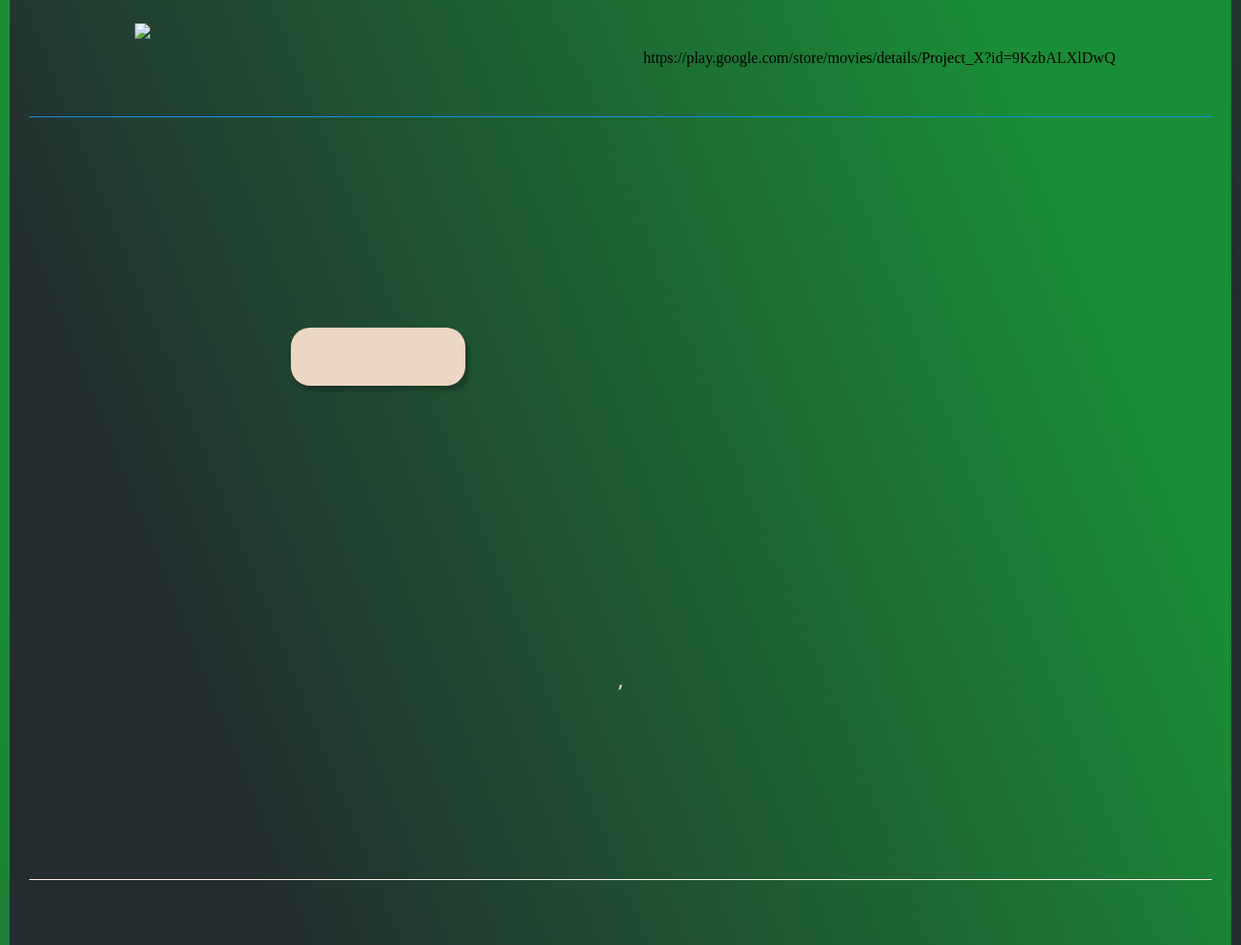
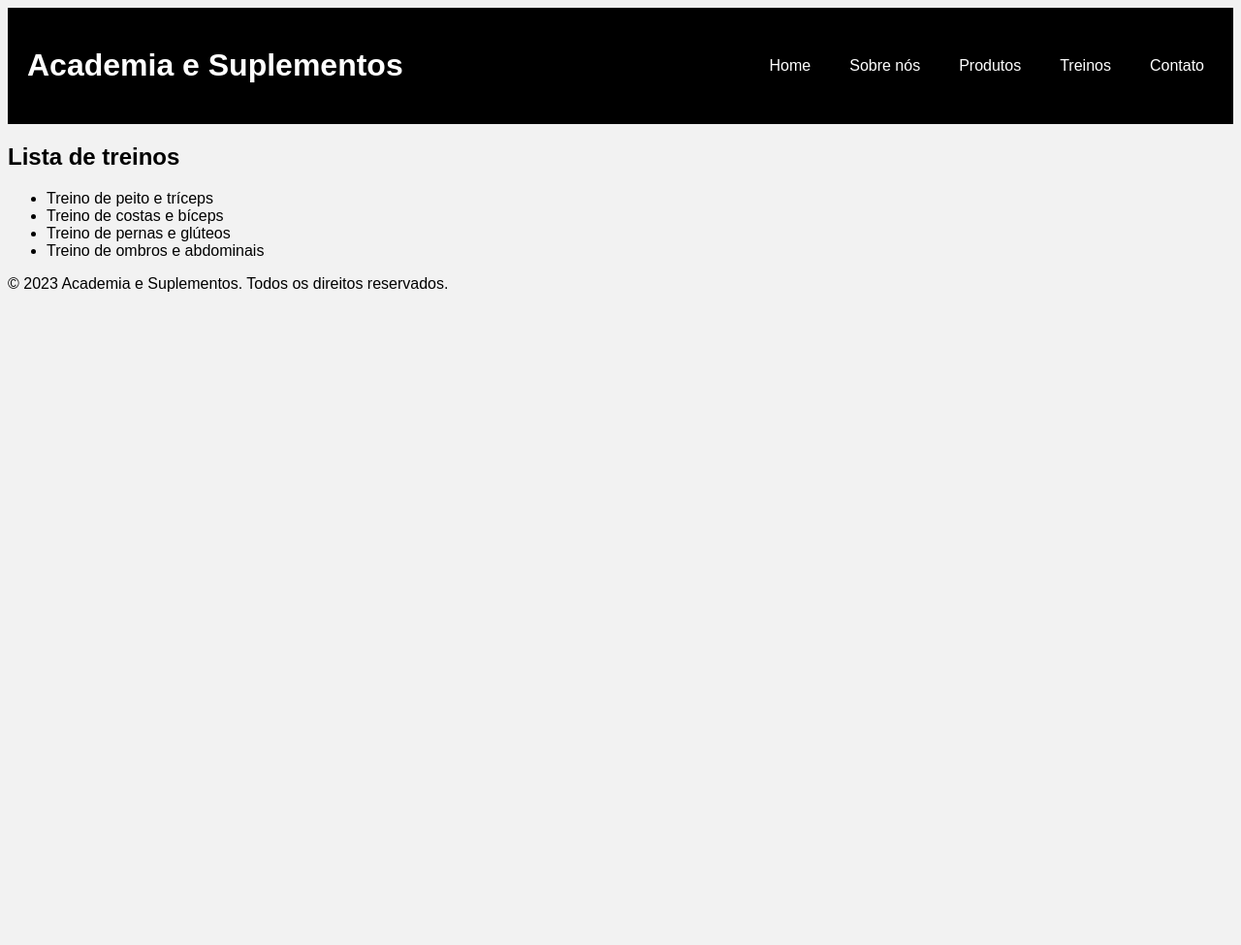
Before and after one commit to nxraivoso/rai, a plain HTML site: page index.html in a window 1280 px wide. Shown: the top 975 px of the page at 97% size. After the commit the page ends 800 px from the top, so only its background shows below. Drawn offline with Linux system fonts and the light colour scheme.

Commit message:
academia1

```diff
--- a/index.html
+++ b/index.html
@@ -1,47 +1,35 @@
 <!DOCTYPE html>
-<html lang="pt-BR">
-
+<html>
   <head>
-  <meta charset="UTF-8">
-  <meta name="viewport" content="width=device-width, initial-scale=1.0">
-  <meta name="description" content="">
-  <title>projetox</title>
+    <title>Academia e Suplementos</title>
     <link rel="stylesheet" type="text/css" href="style.css">
   </head>
-
   <body>
-  <header class="cabecalho">
-    <img class="cabecalho-imagem" src="="">
-    <nav class="cabecalho-menu">
-      <a class="cabecalho-menu-item" href=""></a>
-      <a class="cabecalho-menu-item"></a>
-      <a class="cabecalho-menu-item"></a>
-      <a class="cabecalho-menu-item"></a>
-    </nav>https://play.google.com/store/movies/details/Project_X?id=9KzbALXlDwQ
+    <header>
+      <h1>Academia e Suplementos</h1>
+      <nav>
+        <ul>
+          <li><a href="#">Home</a></li>
+          <li><a href="#">Sobre nós</a></li>
+          <li><a href="#">Produtos</a></li>
+          <li><a href="#">Treinos</a></li>
+          <li><a href="#">Contato</a></li>
+        </ul>
+      </nav>
     </header>
 
-  <main class="conteudo">
-    <section class="conteudo-principal">
-      <div class="conteudo-principal-escrito">
-        <h1 class="conteudo-principal-escrito-titulo"></h1>
-        <h2 class="conteudo-principal-escrito-subtitulo"></h2>
-        <button class="conteudo-principal-escrito-botao"></button>
-      </div>
-      <img class="conteudo-principal-imagem"src="" alt="">
-    </section>
-
-
-    <section class="conteudo-secundario">
-      <h3 class="conteudo-secundario-titulo"></h3>
-      <p class="conteudo-secundario-paragrafo"> <strong> ,</strong>  </p>
-      <p class="conteudo-secundario-paragrafo"> <strong></p>
-      <p class="conteudo-secundario-paragrafo"><strong></strong></p>
-    </section>
+    <main>
+      <h2>Lista de treinos</h2>
+      <ul>
+        <li>Treino de peito e tríceps</li>
+        <li>Treino de costas e bíceps</li>
+        <li>Treino de pernas e glúteos</li>
+        <li>Treino de ombros e abdominais</li>
+      </ul>
     </main>
 
-  <footer class="rodape">
-    <img class="rodape-imagem" src="
+    <footer>
+      <p>&copy; 2023 Academia e Suplementos. Todos os direitos reservados.</p>
     </footer>
   </body>
-
 </html>
--- a/style.css
+++ b/style.css
@@ -1,127 +1,36 @@
-
-@import url('https://fonts.googleapis.com/css2?family=Righteous&family=Sarala:wght@400;700&display=swap&#39');
-
-* {
-  margin: 0 10px;
-  padding: 0;
-  box-sizing: border-box;
-  text-decoration: none;
-}
 
 body {
-  font-size: 100%;
-  background: linear-gradient(68.15deg, #232c2f 16.62%, #1a8e37 85.61%);
-}
+    background-color: #f2f2f2;
+    font-family: Arial, sans-serif;
+  }
 
-.cabecalho {
-  display: flex;
-  flex-direction: row;
-  align-items: center;
-  justify-content: space-around;
-  padding: 24px;
-}
+  header {
+    background-color: #000;
+    color: #fff;
+    padding: 20px;
+    display: flex;
+    justify-content: space-between;
+    align-items: center;
+  }
 
-.cabecalho-imagem {
-  height: 72px;
-}
+  nav ul {
+    list-style: none;
+    display: flex;
+    gap: 20px;
+  }
 
-.cabecalho-menu {
-  display: flex;
-  gap: 32px;
-}
+  nav li a {
+    color: #fff;
+    text-decoration: none;
+    padding: 10px;
+    border-radius: 5px;
+    transition: background-color 0.3s ease-in-out;
+  }
 
-.cabecalho-menu-item {
-  font-family: 'Sarala', sans-serif;
-  color: #0a0217;
-  font-weight: 400;
-  font-size: 18px
-}
+  nav li a:hover {
+    background-color: #f00;
+  }
 
-.conteudo {
-  margin-bottom: 48px;
-  border-top: 0.4px solid #118fe3;
-}
-
-.conteudo-principal {
-  display: flex;
-  flex-direction: row;
-  align-items: center;
-  justify-content: space-around;
-}
-
-.conteudo-principal-escrito {
-  display: flex;
-  flex-direction: column;
-  gap: 32px;
-}
-
-.conteudo-principal-escrito-titulo {
-  font-family: 'Righteous', cursive;
-  font-weight: 400;
-  font-size: 64px;
-  color: #FFF2E7;
-}
-
-.conteudo-principal-escrito-subtitulo {
-  font-family: 'Sarala', sans-serif;
-  font-weight: 400;
-  font-size: 24px;
-  color: #ECD6C4;
-}
-
-.conteudo-principal-escrito-botao {
-  background-color: #ECD6C4;
-  width: 180px;
-  height: 60px;
-  border: none;
-  box-shadow: 4px 5px 4px rgba(0, 0, 0, 0.25);
-  border-radius: 20px;
-  font-family: 'Sarala', sans-serif;
-  font-weight: 400;
-  font-size: 24px;
-  color: #2F2325;
-}
-
-.conteudo-principal-escrito-botao:hover {
-  background-color: rgba(236, 214, 196, 0.53);
-}
-
-.conteudo-principal-imagem {
-  height: 430px;
-}
-
-.conteudo-secundario {
-  display: flex;
-  flex-direction: column;
-  align-items: center;
-  gap: 24px;
-  margin-top: 48px;
-}
-
-.conteudo-secundario-titulo {
-  border-top: 0.4px solid #FFF2E7;
-  padding-top: 48px;
-  font-family: 'Righteous', cursive;
-  font-weight: 400;
-  font-size: 24px;
-  color: #FFF2EF;
-  margin-bottom: 16px;
-}
-
-.conteudo-secundario-paragrafo {
-  font-family: 'Sarala', sans-serif;
-  font-weight: 300;
-  font-size: 18px;
-  color: #ECD6C4;
-}
-
-.rodape {
-    padding: 32px;
-    border-top: 0.4px solid #FFF2E7;
-}
-
-.rodape-imagem {
-  height: 72px;
-  display: block;
-  margin: 0 auto;
-}
+  main {
+    max-width: 800px;
+    margin: 0
```
Lines whose indentation alone changed are shown as unchanged.
